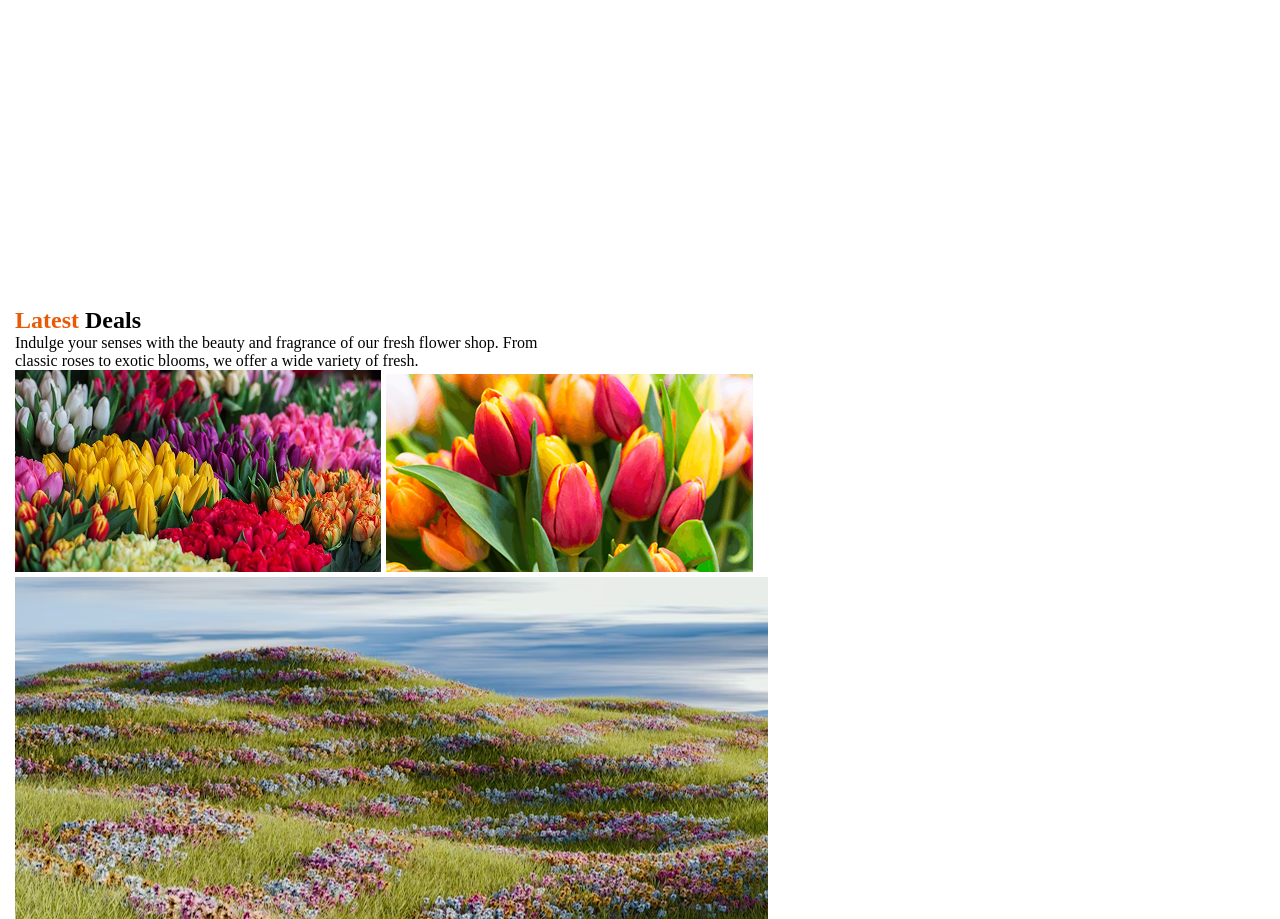
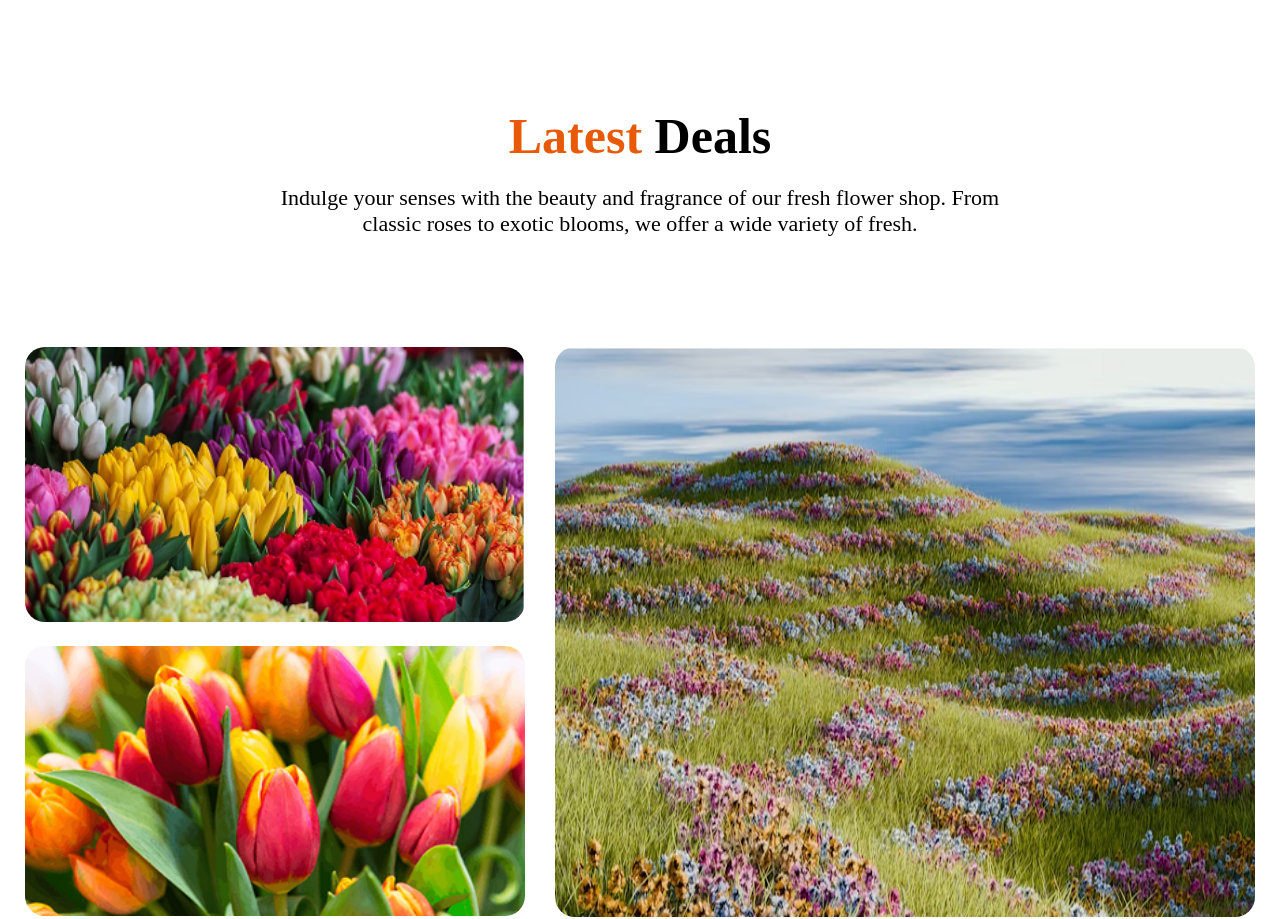
Before and after one commit to akashroydev/b12-flower-website, a plain HTML site: page index.html in a window 1280 px wide. Shown: the part 2556-3475 px from the top of the page. Drawn offline with Linux system fonts and the light colour scheme.

Commit message:
latest section done

```diff
--- a/style.css
+++ b/style.css
@@ -120,3 +120,41 @@ header{
 .position{
     margin-left: -30px;
 }
+
+
+
+
+/**----latest section style----**/
+.latest-section{
+    margin-top: -200px;
+}
+.latest-section h2{
+    font-size: 50px;
+    font-weight: 700;
+    align-items: center;
+    text-align: center;
+}
+.latest-section p{
+    font-size: 22px;
+    align-items: center;
+    text-align: center;
+}
+.paragraph{
+    margin-top: 20px;
+}
+.img-section{
+    display: flex;
+    margin-top: 100px;
+}
+.img-section img{
+    border-radius: 20px;
+}
+.img-2 img{
+    margin: 10px;
+    width: 500px;
+}
+.img-1 img{
+    margin: 10px;
+    height: 570px;
+    width: 700px;
+}
```
